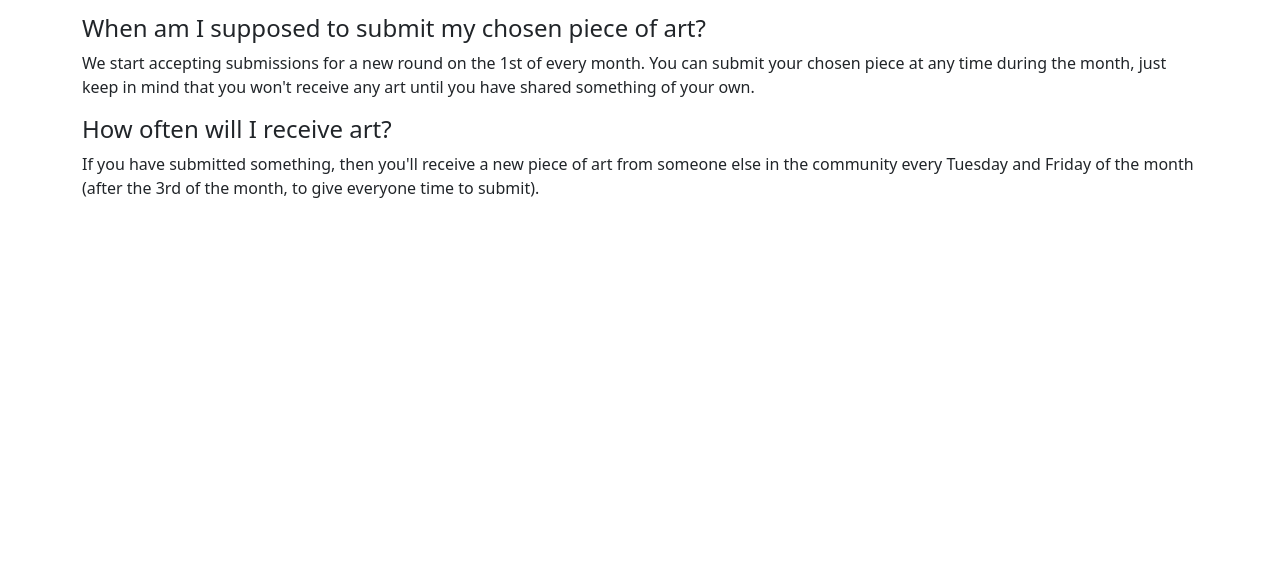
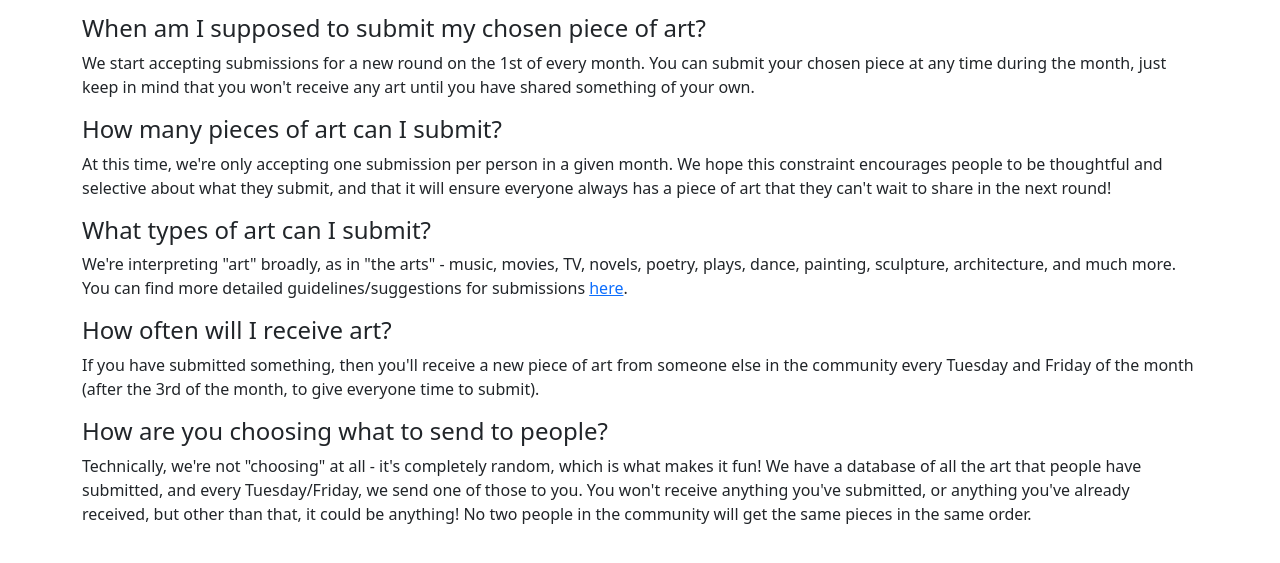
Before and after one commit to Jonathan-Heaney/omnivore, a Django app: page /faq in a window 1280 px wide. Shown: the part 122-685 px from the top of the page. Run offline with Django 5.2, Linux system fonts and the light colour scheme.

Commit message:
Finish FAQ page

```diff
--- a/about/templates/about/faq.html
+++ b/about/templates/about/faq.html
@@ -12,6 +12,15 @@
 <h4>When am I supposed to submit my chosen piece of art?</h4>
 <p>We start accepting submissions for a new round on the 1st of every month. You can submit your chosen piece at any time during the month, just keep in mind that you won't receive any art until you have shared something of your own.</p>
 
+<h4>How many pieces of art can I submit?</h4>
+<p>At this time, we're only accepting one submission per person in a given month. We hope this constraint encourages people to be thoughtful and selective about what they submit, and that it will ensure everyone always has a piece of art that they can't wait to share in the next round!</p>
+
+<h4>What types of art can I submit?</h4>
+<p>We're interpreting "art" broadly, as in "the arts" - music, movies, TV, novels, poetry, plays, dance, painting, sculpture, architecture, and much more. You can find more detailed guidelines/suggestions for submissions <a href="/submission-guidelines">here</a>. </p>
+
 <h4>How often will I receive art?</h4>
 <p>If you have submitted something, then you'll receive a new piece of art from someone else in the community every Tuesday and Friday of the month (after the 3rd of the month, to give everyone time to submit).</p>
+
+<h4>How are you choosing what to send to people?</h4>
+<p>Technically, we're not "choosing" at all - it's completely random, which is what makes it fun! We have a database of all the art that people have submitted, and every Tuesday/Friday, we send one of those to you. You won't receive anything you've submitted, or anything you've already received, but other than that, it could be anything! No two people in the community will get the same pieces in the same order.</p>
 {% endblock %}
```
